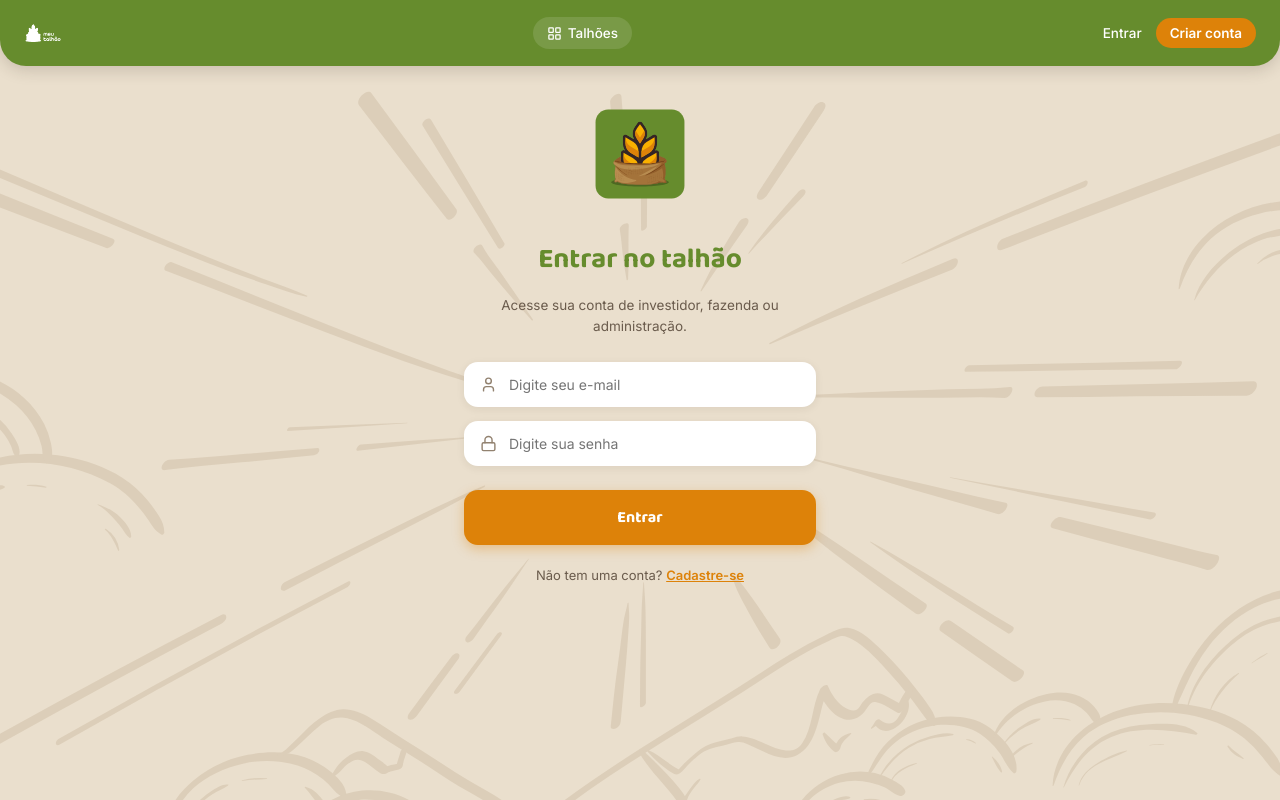
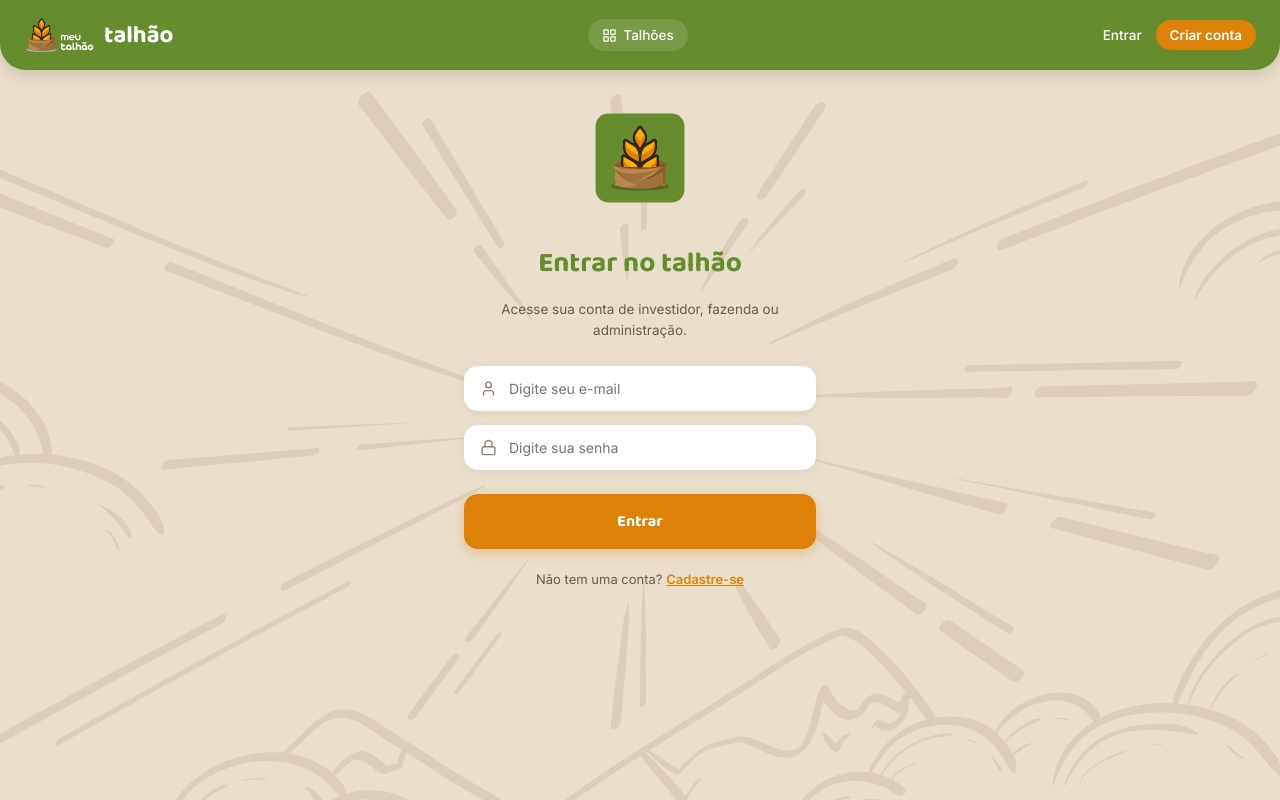
Before and after one commit to agromentoria/talhao-platform, a React (Vite) app in the folder client/: page /login in a window 1280 px wide. Built offline with nearby package versions, Linux system fonts and the light colour scheme; no server answers.

Commit message:
Usa a logo oficial do app no cabeçalho

```diff
--- a/client/src/components/TopNav.jsx
+++ b/client/src/components/TopNav.jsx
@@ -20,8 +20,9 @@ export default function TopNav() {
       borderRadius: "0 0 26px 26px", boxShadow: "0 4px 16px rgba(52,37,25,0.18)",
     }}>
       <div style={{ display: "flex", alignItems: "center", justifyContent: "space-between", padding: "14px 24px", flexWrap: "wrap", gap: 10 }}>
-        <Link to="/" style={{ display: "flex", alignItems: "center", textDecoration: "none" }}>
-          <img src="/logo-horizontal.svg" alt="Meu Talhão" style={{ height: 38, filter: "brightness(0) invert(1)" }} />
+        <Link to="/" style={{ display: "flex", alignItems: "center", gap: 8, textDecoration: "none" }}>
+          <img src="/logo-header.svg" alt="" style={{ height: 42 }} />
+          <span style={{ fontFamily: "'Baloo 2', cursive", fontSize: 24, fontWeight: 700, color: "#fff" }}>talhão</span>
         </Link>
 
         <div className="desktop-nav-links" style={{ gap: 4, flexWrap: "wrap" }}>
```
Also changed, not shown: client/public/logo-header.svg (added).
